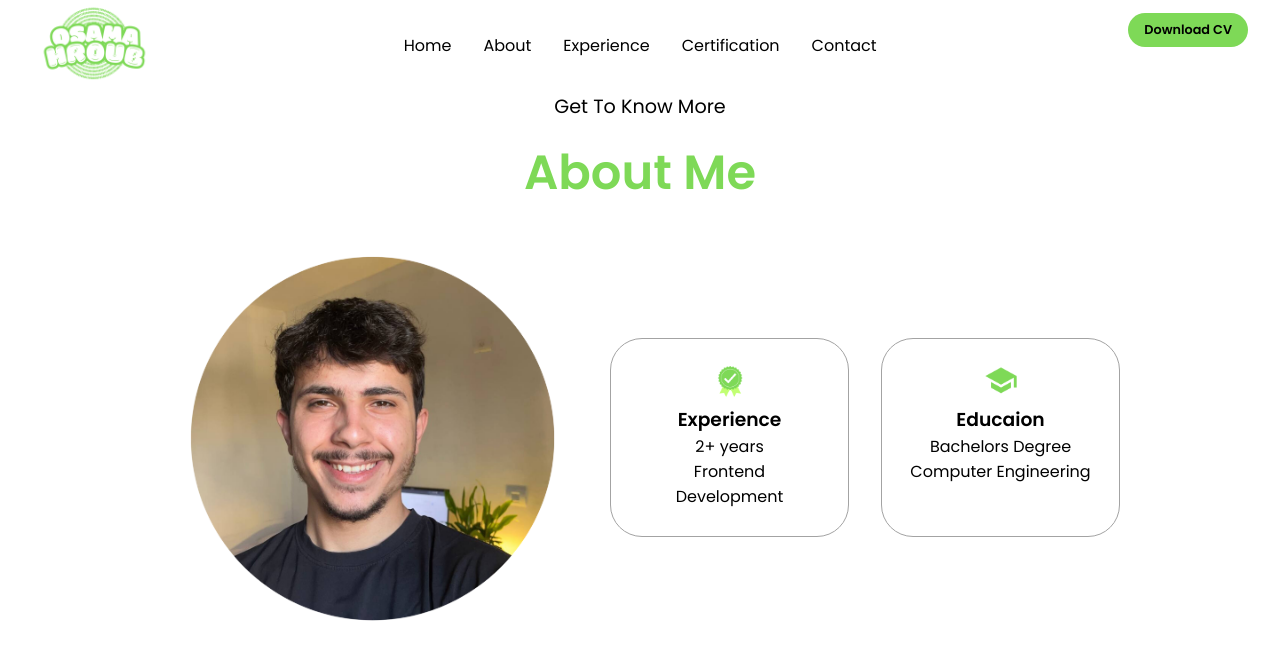
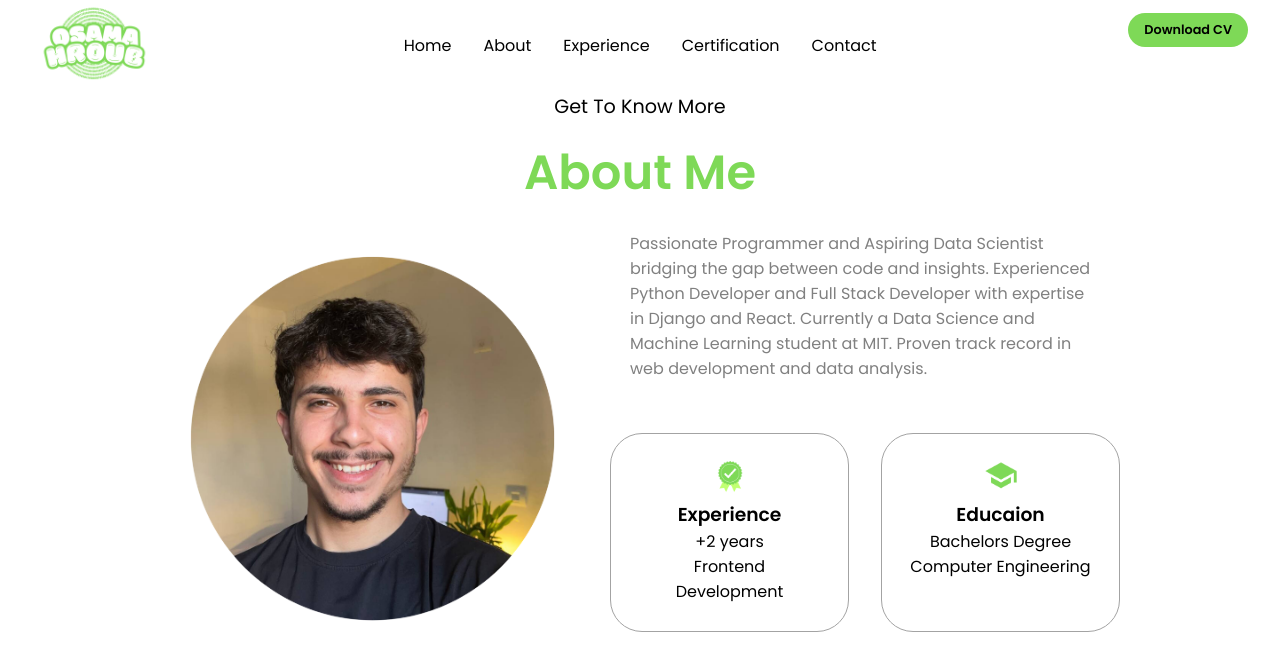
Before and after one commit to 7roubb/portfolioAngular, an Angular app: page /about in a window 1280 px wide. Shown: the top 670 px of the page. Built offline with nearby package versions, Linux system fonts and the light colour scheme; what ngx-typed-js would draw is missing.

Commit message:
about me update

```diff
--- a/src/app/aboutme/aboutme.component.css
+++ b/src/app/aboutme/aboutme.component.css
@@ -65,6 +65,11 @@
 
 }
 
+.about-me-p {
+    color : gray;
+    margin: 20px;
+}
+
 .icon2 {
     height: 2rem;
 
--- a/src/app/aboutme/aboutme.component.html
+++ b/src/app/aboutme/aboutme.component.html
@@ -6,11 +6,14 @@
             <img src="assets/about-pic.png" alt="Prifile Pic" class='about-pic' />
         </div>
         <div class="about-details-container">
+            <p class="about-me-p">Passionate Programmer and Aspiring Data Scientist bridging the gap between code and insights. Experienced Python Developer and Full Stack Developer with expertise in Django and React. Currently a Data Science and Machine Learning student at MIT. Proven track record in web development and data analysis.
+            </p>
             <div class="about-containers">
+
                 <div class="details-container">
                     <img src="assets/Experience.png" alt="Experience icon" class="icon2" />
                     <h3>Experience</h3>
-                    <p>2+ years <br />Frontend Development</p>
+                    <p>+2 years <br />Frontend Development</p>
                 </div>
                 <div class="details-container">
                     <img src="assets/edu.png" alt="Education Icon" class="icon2">
```
Also changed, not shown: 1 other file (tests, documents, lock files or other folders).
